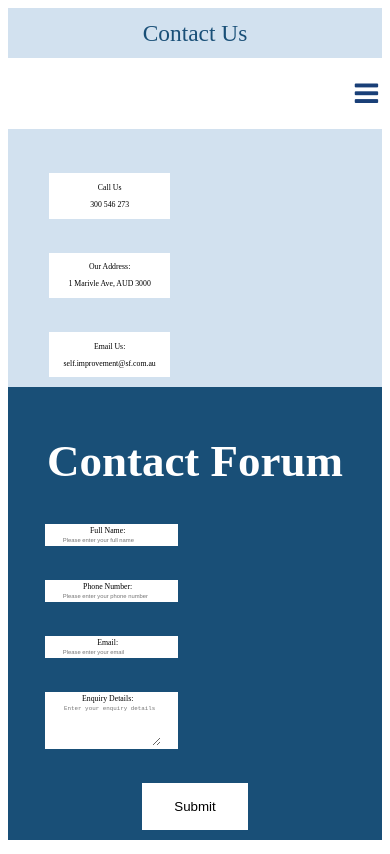
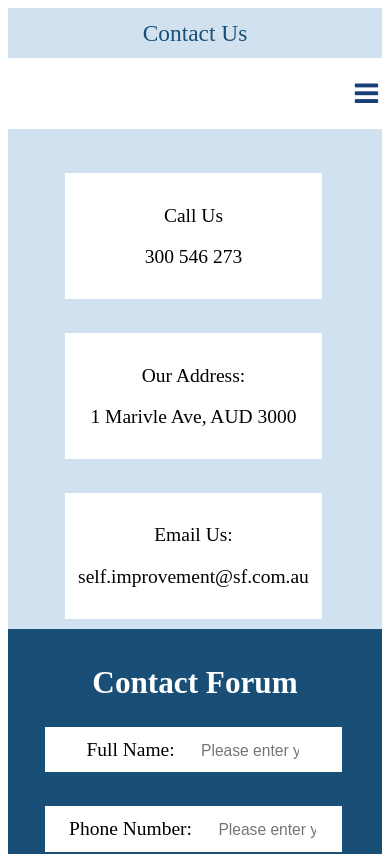
Before and after one commit to prshah101/SIT120, a Vue app in the folder selfdevbloga3/: page /contactUs in a window 390 px wide. Shown: the top 854 px of the page. Built offline with nearby package versions, Linux system fonts and the light colour scheme.

Commit message:
responsive ContactUs

```diff
--- a/selfdevbloga3/src/components/ContactUs.vue
+++ b/selfdevbloga3/src/components/ContactUs.vue
@@ -44,7 +44,7 @@
         <p id="confirmMessage" style="display:none; color:white"> {{name}}, your enquiry has been sent! We will get back to you shortly.</p>
         <br>
     </div>
-        <br><br><br>
+    <br><br><br>
 </div>
 </template>
 
@@ -53,10 +53,10 @@ export default {
     name: 'ContactUs',
     data() {
         return {
-                name: '',
-                phoneNum: '',
-                enquiry: '',
-                email: '',
+            name: '',
+            phoneNum: '',
+            enquiry: '',
+            email: '',
         }
     },
     methods: {
@@ -76,12 +76,6 @@ export default {
     text-align: center;
 }
 
-@media (max-width: 600px) {
-    .flex-container {
-        flex-direction: column;
-    }
-}
-
 .contact-details {
     background-color: #D2E1Ef;
     padding: 10px;
@@ -93,8 +87,6 @@ export default {
     padding: 10px;
     flex: 50%;
 }
-
-/* Responsive End */
 
 .sub-detail {
     background-color: #ffffff;
@@ -116,18 +108,67 @@ export default {
 
 h2 {
     color: #ffffff;
+    font-size: 4vw;
 }
 
 input {
     border: none;
     font-size: 1.5vw;
-    width:25vw;
+    width: 25vw;
 }
 
-textarea{
+textarea {
     border: none;
     font-size: 1.5vw;
-    height:10vw;
+    height: 10vw;
+}
+
+@media (max-width: 600px) {
+    .flex-container {
+        flex-direction: column;
+    }
+
+    .sub-detail {
+        background-color: #ffffff;
+        padding: 0.5vw;
+        font-size: 2vw;
+        width: 30vw;
+        position: relative;
+        left: 30vw;
+    }
+
+    .sub-detail {
+        background-color: #ffffff;
+        padding: 3vw;
+        font-size: 5vw;
+        width: 60vw;
+        position: relative;
+        left: 12vw;
+    }
+
+    .forum-detail {
+        background-color: #ffffff;
+        padding: 3vw;
+        font-size: 5vw;
+        width: 70vw;
+        left: 7vw;
+        position: relative;
+    }
+
+    h2 {
+        font-size: 8vw;
+    }
+
+    input {
+        font-size: 4vw;
+        width: 25vw;
+    }
+
+    textarea {
+        font-size: 4vw;
+        height: 30vw;
+    }
+
 }
 
 button {
```
